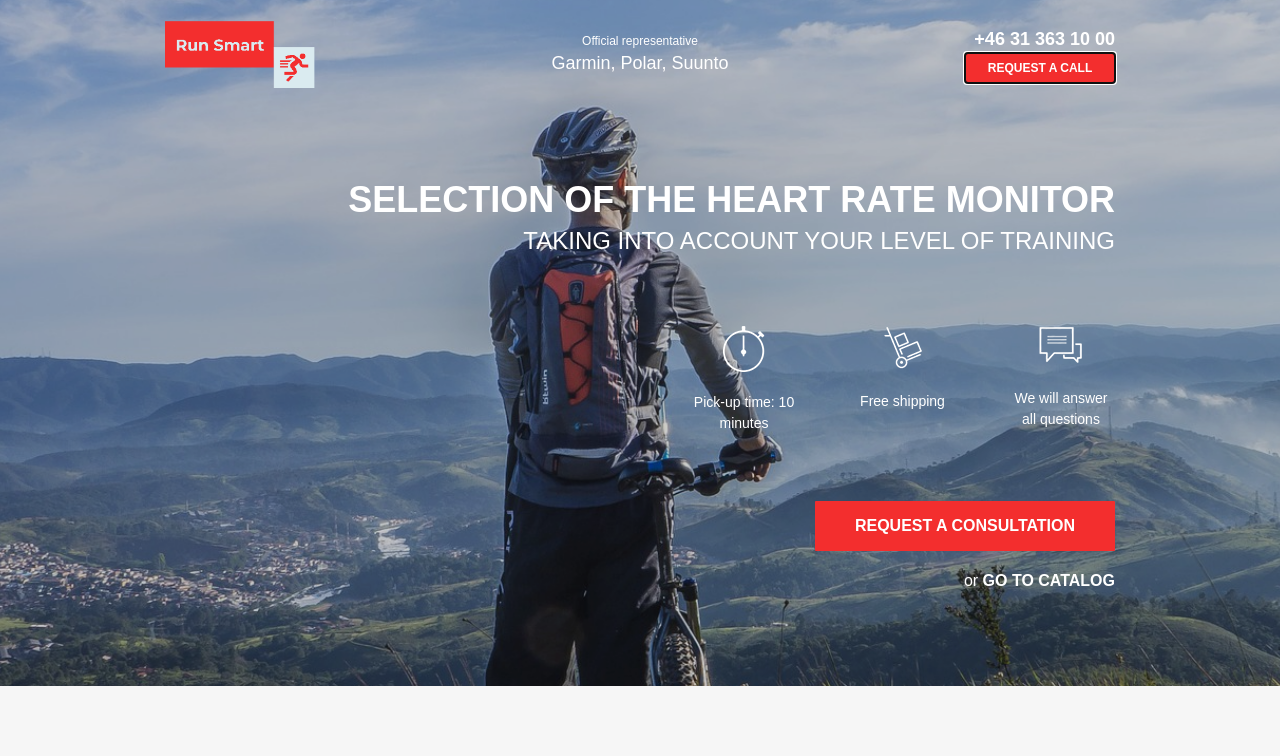
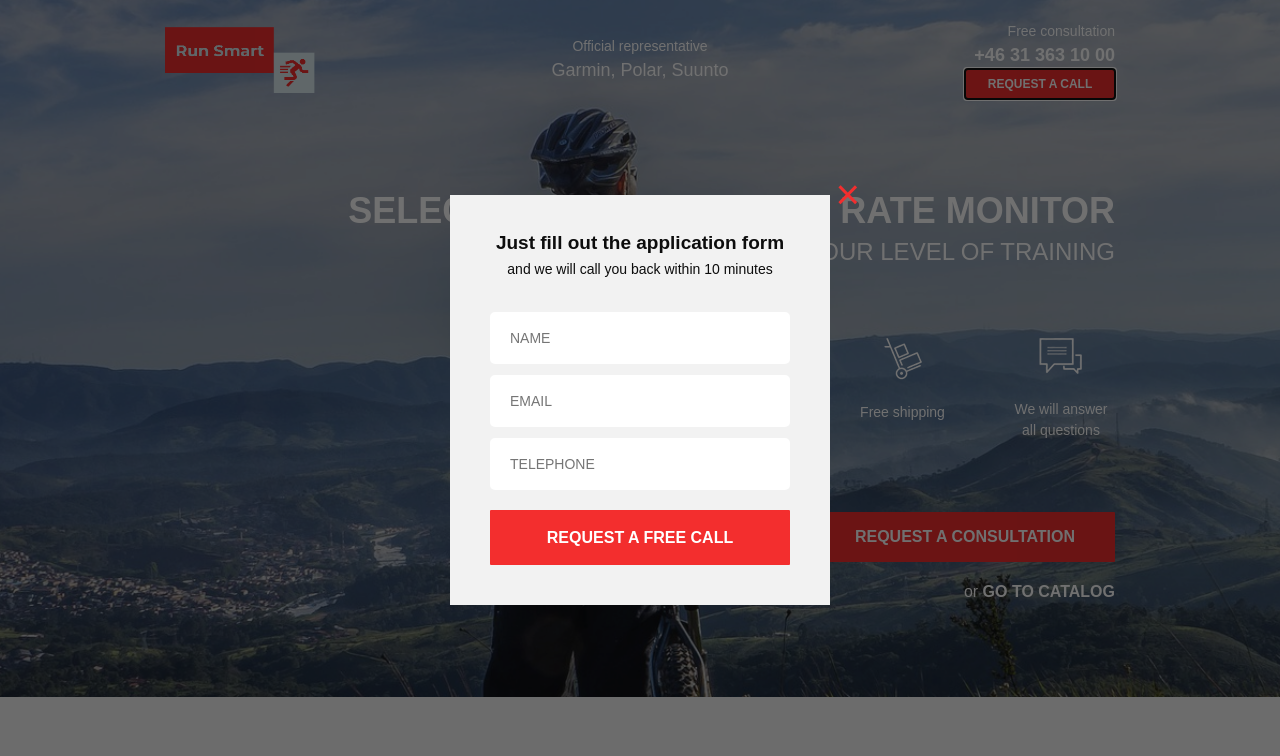
Before and after one commit to nordcoding/run-smart, a website: page src/index.html in a window 1280 px wide. Both pictures are taken after a click on the button "REQUEST A CALL". Shown: the top 756 px of the page. Drawn offline with nearby package versions, Linux system fonts and the light colour scheme.

Commit message:
modals 1st update

```diff
--- a/src/index.html
+++ b/src/index.html
@@ -25,8 +25,9 @@
                     <span>Garmin, Polar, Suunto</span>
                 </div>
                 <div class="header__contacts">
+                    <div class="header__phone-text">Free consultation</div>
                     <a href="+46313631000" class="header__phone">+46 31 363 10 00</a>
-                    <button class="button button_header">Request a call</button>
+                    <button data-modal="consultation" class="button button_header">Request a call</button>
                 </div>
             </div>
             <div class="promo__wrapper">
@@ -40,7 +41,7 @@
                     <div class="promo__icon">
                         <img src="icons/message-icon.png" alt="">We will answer all questions</div>
                 </div>
-                <button class=" button button_promo">request a consultation</button>
+                <button data-modal="consultation" class=" button button_promo">request a consultation</button>
                 <div class="promo__link">
                     or
                     <a href="#">go to catalog</a>
@@ -640,6 +641,37 @@
         </div>
     </div>
 </footer>
+    <div class="overlay">
+        <div class="modal" id="consultation">
+            <div class="modal__close">&times;</div>
+            <div class="modal__title">Just fill out the application form</div>
+            <div class="modal__descr">and we will call you back within 10 minutes</div>
+            <form class="feed-form" action="#">
+                <input name="name" required placeholder="name" type="text">
+                <input name="email" required placeholder="email" type="email">
+                <input name="phone" required placeholder="telephone" type="number">
+                <button class="button button_consultation">request a free call</button>
+            </form>
+        </div>
+
+        <div class="modal" id="order">
+            <div class="modal__close">&times;</div>
+            <div class="modal__title">Your order</div>
+            <div class="modal__descr">Heart rate monitor Polar FT1</div>
+            <form class="feed-form" action="#">
+                <input name="name" required placeholder="name" type="text">
+                <input name="email" required placeholder="email" type="email">
+                <input name="phone" required placeholder="telephone" type="number">
+                <button class="button button_success">buy</button>
+            </form>
+        </div>
+
+        <div class="modal modal__success" id="success">
+            <div class="modal__close">&times;</div>
+            <div class="modal__title">Thanks for your application!</div>
+            <div class="modal__descr">Our manager will contact you soon!</div>
+        </div>
+    </div>
 
     <!-- All scripts  -->
     <!-- Slick slider  -->
--- a/src/js/script.js
+++ b/src/js/script.js
@@ -52,6 +52,30 @@ $(document).ready(function(){
 
     toggleSlide('.catalog-item__link');
     toggleSlide('.catalog-item__back');
+
+    //Modal
+    //Open modal window by pressing CTA button
+    $('[data-modal=consultation]').on('click', function(){
+        $('.overlay, #consultation').fadeIn();
+    });
+    //Close modal window by pressing cross
+    $('.modal__close').on('click',function(){
+        $('.overlay, #consultation, #success, #order').fadeOut();
+    });
+    //
+    /* $('.button_catalog').on('click',function(){
+        $('.overlay, #order').fadeIn();
+    }); */
+
+    $('.button_catalog').each(function(i){
+        $(this).on('click', function(){
+          $('#order .modal__descr').text($('.catalog-item__title').eq(i).text());
+          $('.overlay, #order').fadeIn();
+        })
+    })
+
+
+
 });
 
 /* const slider = tns({
--- a/src/sass/blocks/_buttons.sass
+++ b/src/sass/blocks/_buttons.sass
@@ -28,3 +28,8 @@
         font-weight: 500
         font-size: 14px
         line-height: 22px
+    &_success
+        width: 100%
+        height: 55px
+        font-weight: 700
+        font-size: 16px
--- a/src/sass/blocks/_header.sass
+++ b/src/sass/blocks/_header.sass
@@ -8,7 +8,7 @@
 			width: 100%
 	&__official
 		color: #ffffff
-		font-size: 12px
+		font-size: 14px
 		font-weight: 500
 		text-align: center
 		span
@@ -27,3 +27,7 @@
 		&:hover
 			color: #fff
 			text-decoration: none
+		&-text
+			color: #ffffff
+			font-size: 14px
+			font-weight: 500
--- /dev/null
+++ b/src/sass/blocks/_modal.sass
@@ -0,0 +1,42 @@
+.overlay
+    top: 0
+    position: fixed
+    width: 100%
+    height: 100%
+    background-color: rgba(0,0,0, .56)
+    display: none
+.modal
+    position: absolute
+    top: 50%
+    left: 50%
+    transform: translate(-50%, -50%)
+    width: 380px
+    min-height: 400px
+    background-color: #f2f2f2
+    padding: 38px 40px 40px 40px
+    &__success
+        width: 382px
+        min-height: 143px
+    &__close
+        position: absolute
+        top: 0
+        right: -30px
+        font-size: 42px
+        line-height: 0
+        color: $main-color
+        cursor: pointer
+    &__title
+        font-weight: 700
+        font-size: 19px
+        line-height: 19px
+        text-align: center
+        color: #0D0D0D
+    &__descr
+        margin-top: 10px
+        font-weight: 500
+        font-size: 14px
+        line-height: 14px
+        text-align: center
+        color: #0D0D0D
+#consultation, #order, #success
+    display: none
--- a/src/sass/style.sass
+++ b/src/sass/style.sass
@@ -14,6 +14,7 @@
 @import 'base/variables'
 @import 'blocks/feed'
 @import 'blocks/footer'
+@import 'blocks/modal'
 
 *
     font-family: 'Museo Sans Cyrl', sans-serif
```
Also changed, not shown: src/css/style.min.css.
